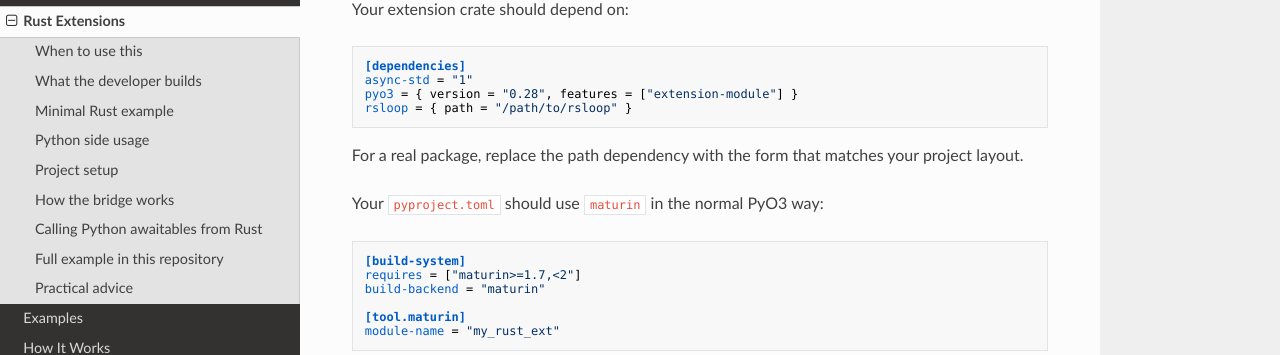
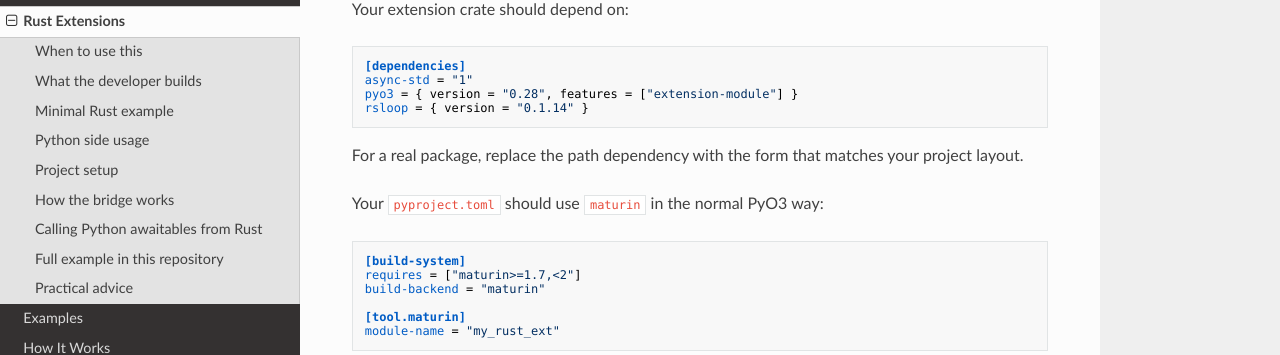
Before and after one commit to RustedBytes/rsloop, an MkDocs documentation site: the page built from docs/rust-extensions.md, in a window 1280 px wide and 900 px high, scrolled down 1998 px. Shown: the part 159-514 px from the top of the window. Built offline with MkDocs 1.6.1, drawn with Linux system fonts in a browser that asks for light colours; nearby versions of some CDN libraries.

Commit message:
fix the docs

````diff
--- a/docs/rust-extensions.md
+++ b/docs/rust-extensions.md
@@ -103,7 +103,7 @@ Your extension crate should depend on:
 [dependencies]
 async-std = "1"
 pyo3 = { version = "0.28", features = ["extension-module"] }
-rsloop = { path = "/path/to/rsloop" }
+rsloop = { version = "0.1.14" }
 ```
 
 For a real package, replace the path dependency with the form that matches your
````
